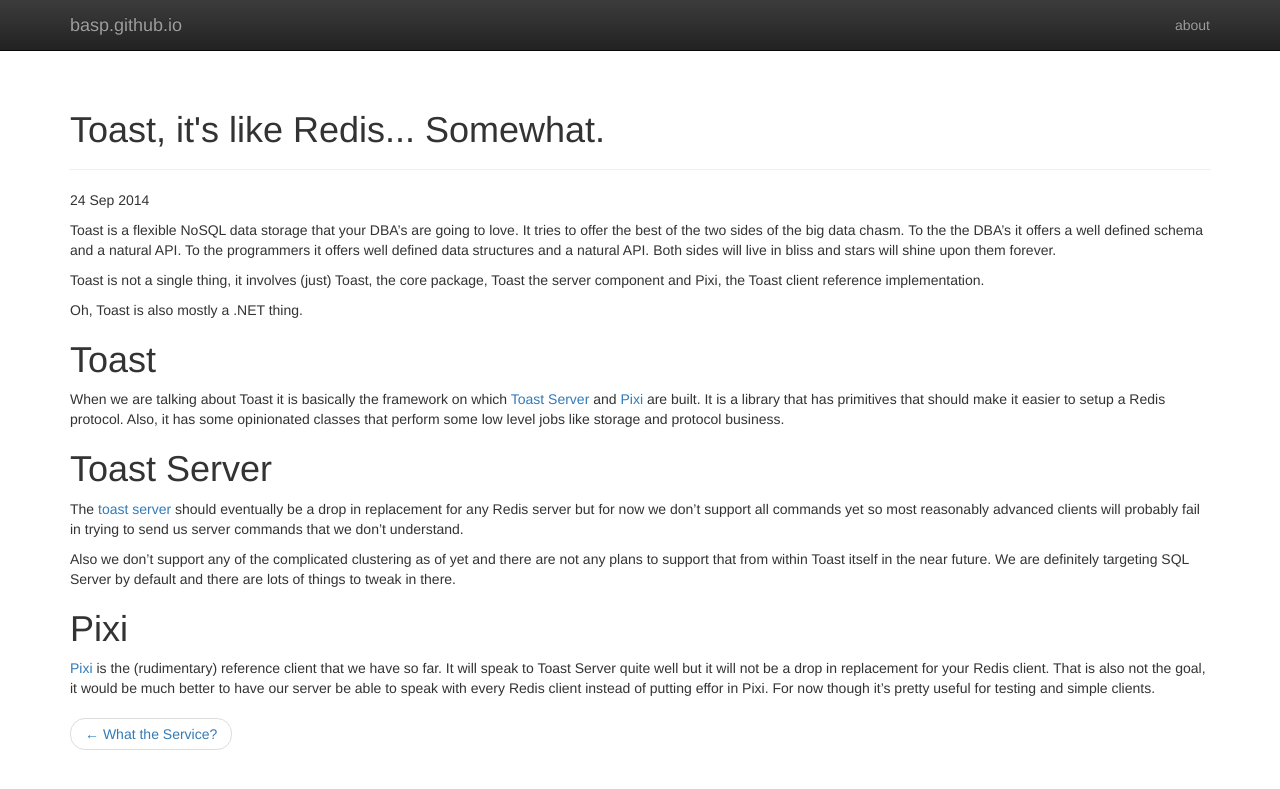
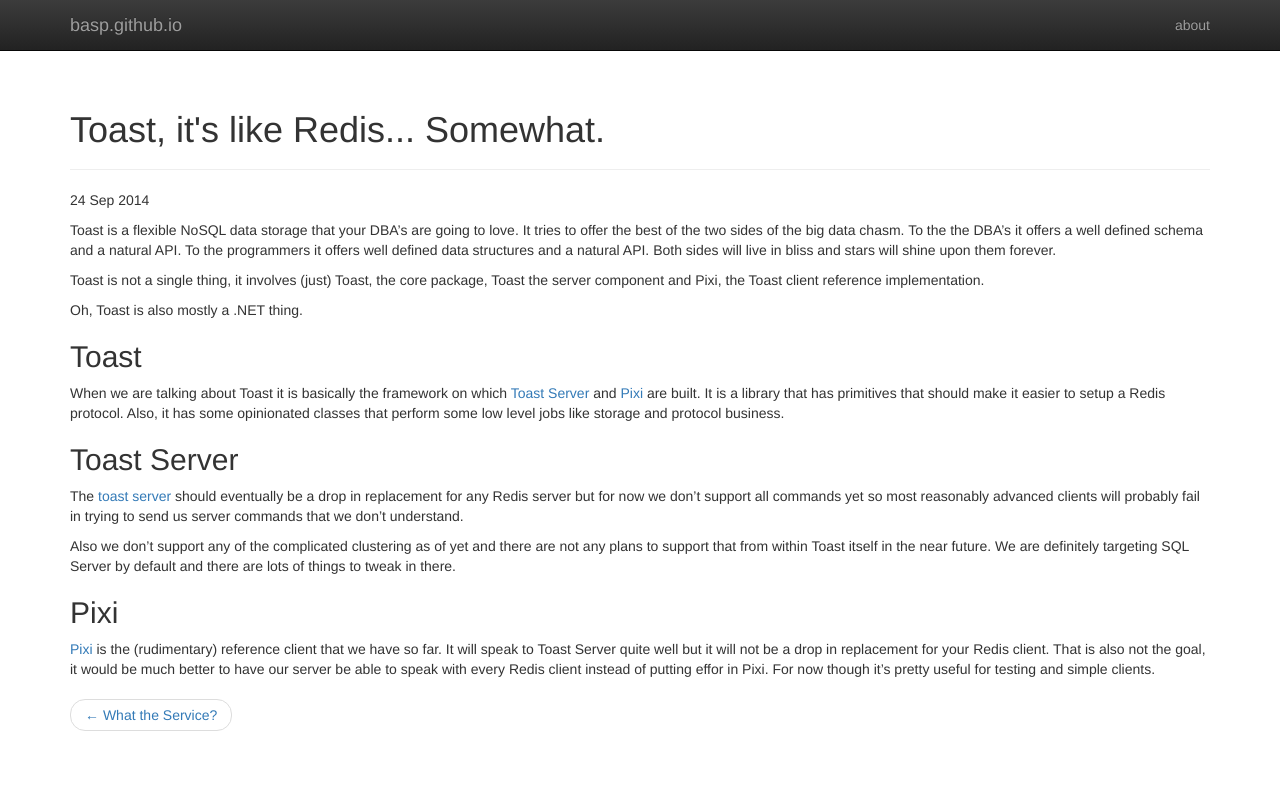
Before and after one commit to basp/basp.github.io, a Jekyll site: the page built from _posts/2014-09-24-introducing-toast.md, in a window 1280 px wide. Shown: the top 789 px of the page. Built offline with Jekyll 4.4.1, drawn with Linux system fonts in a browser that asks for light colours; nearby versions of some CDN libraries; Markdown is read by kramdown in place of the engine named in the settings.

Commit message:
Formatting

```diff
--- a/_posts/2014-09-24-introducing-toast.md
+++ b/_posts/2014-09-24-introducing-toast.md
@@ -9,13 +9,13 @@
 
 Oh, Toast is also mostly a .NET thing.
 
-# Toast
+## Toast
 When we are talking about Toast it is basically the framework on which [Toast Server](https://github.com/basp/toast/tree/master/Toast.Server) and [Pixi](https://github.com/basp/toast/tree/master/Pixi) are built. It is a library that has primitives that should make it easier to setup a Redis protocol. Also, it has some opinionated classes that perform some low level jobs like storage and protocol business.
 
-# Toast Server
+## Toast Server
 The [toast server](https://github.com/basp/toast/tree/master/Toast.Server) should eventually be a drop in replacement for any Redis server but for now we don't support all commands yet so most reasonably advanced clients will probably fail in trying to send us server commands that we don't understand.
 
 Also we don't support any of the complicated clustering as of yet and there are not any plans to support that from within Toast itself in the near future. We are definitely targeting SQL Server by default and there are lots of things to tweak in there.
 
-# Pixi
+## Pixi
 [Pixi](ttps://github.com/basp/toast/tree/master/Pixi) is the (rudimentary) reference client that we have so far. It will speak to Toast Server quite well but it will not be a drop in replacement for your Redis client. That is also not the goal, it would be much better to have our server be able to speak with every Redis client instead of putting effor in Pixi. For now though it's pretty useful for testing and simple clients.
```
